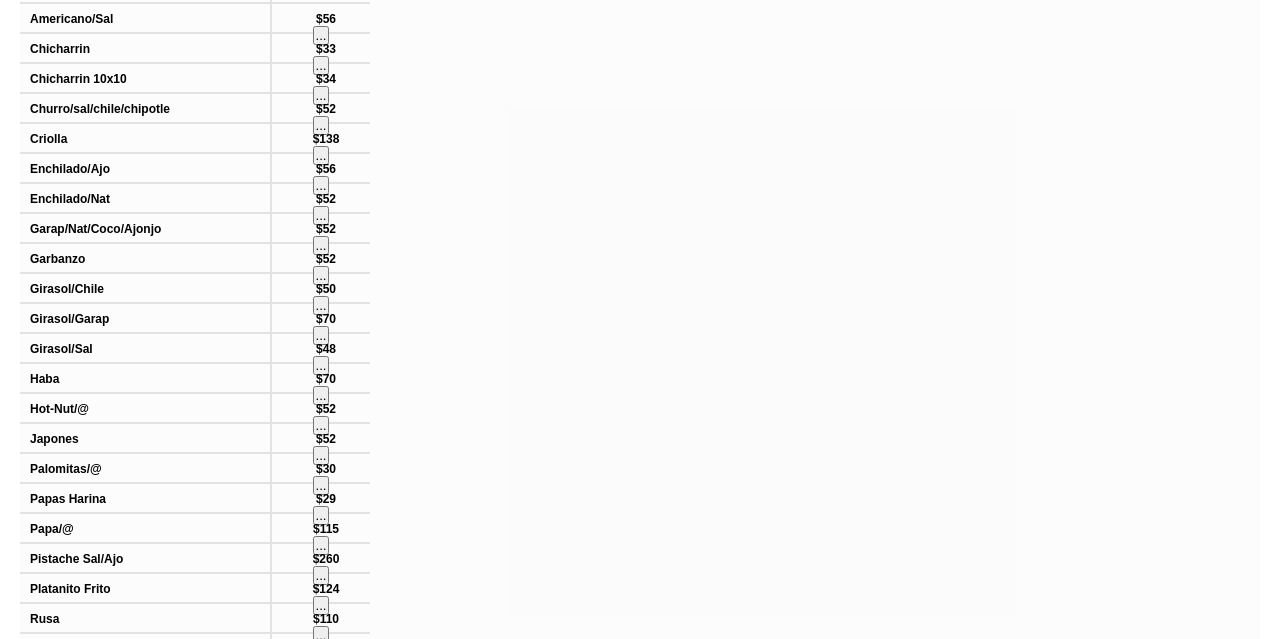
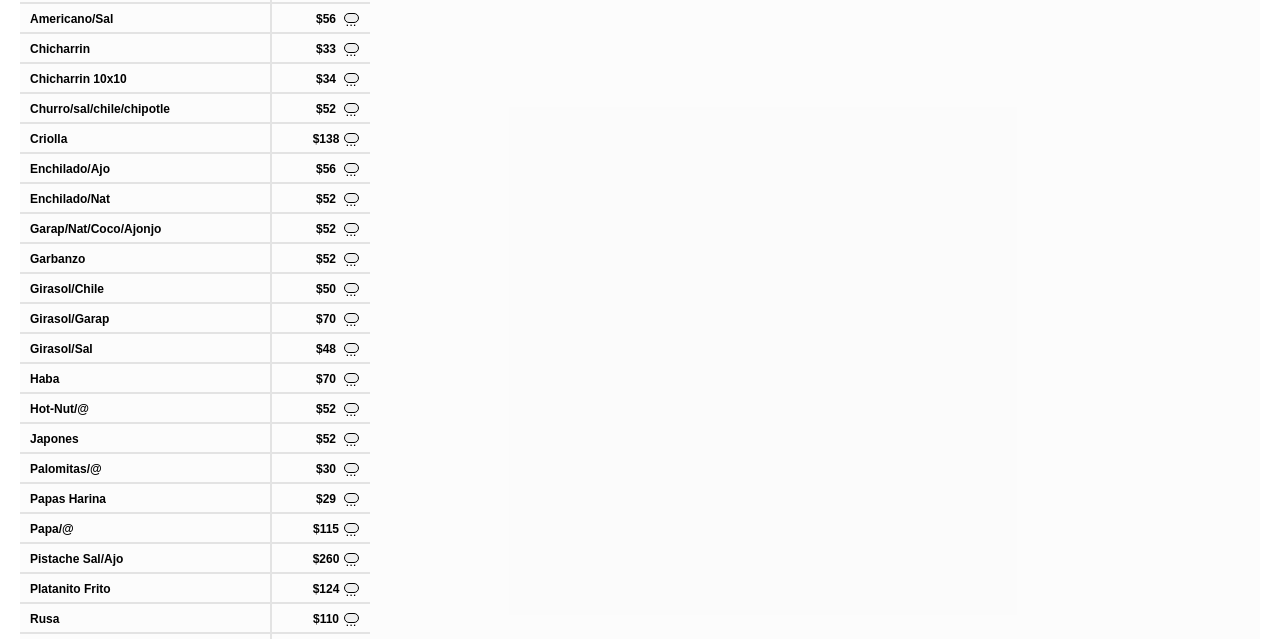
Before and after one commit to Chaac5/dybgudi.github.io, a plain HTML site: page index.html in a window 1280 px wide. Shown: the part 148-787 px from the top of the page. Drawn offline with Linux system fonts and the light colour scheme.

Commit message:
beta2 btn style

```diff
--- a/style.css
+++ b/style.css
@@ -119,7 +119,7 @@
             text-align: center;
         }
 
-    .toggle-button {
+    .btn1-button {
         width: 15px;
         height: 10px;
         position: relative;
```
